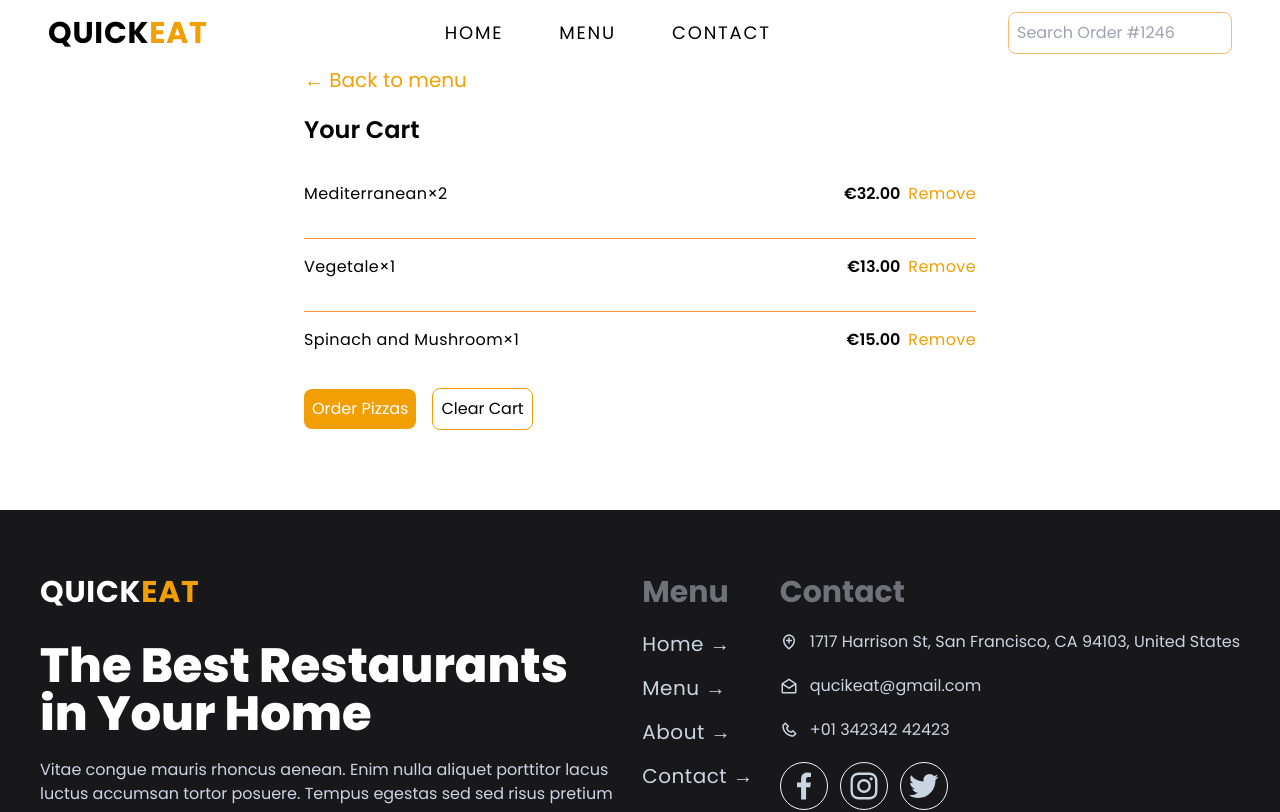
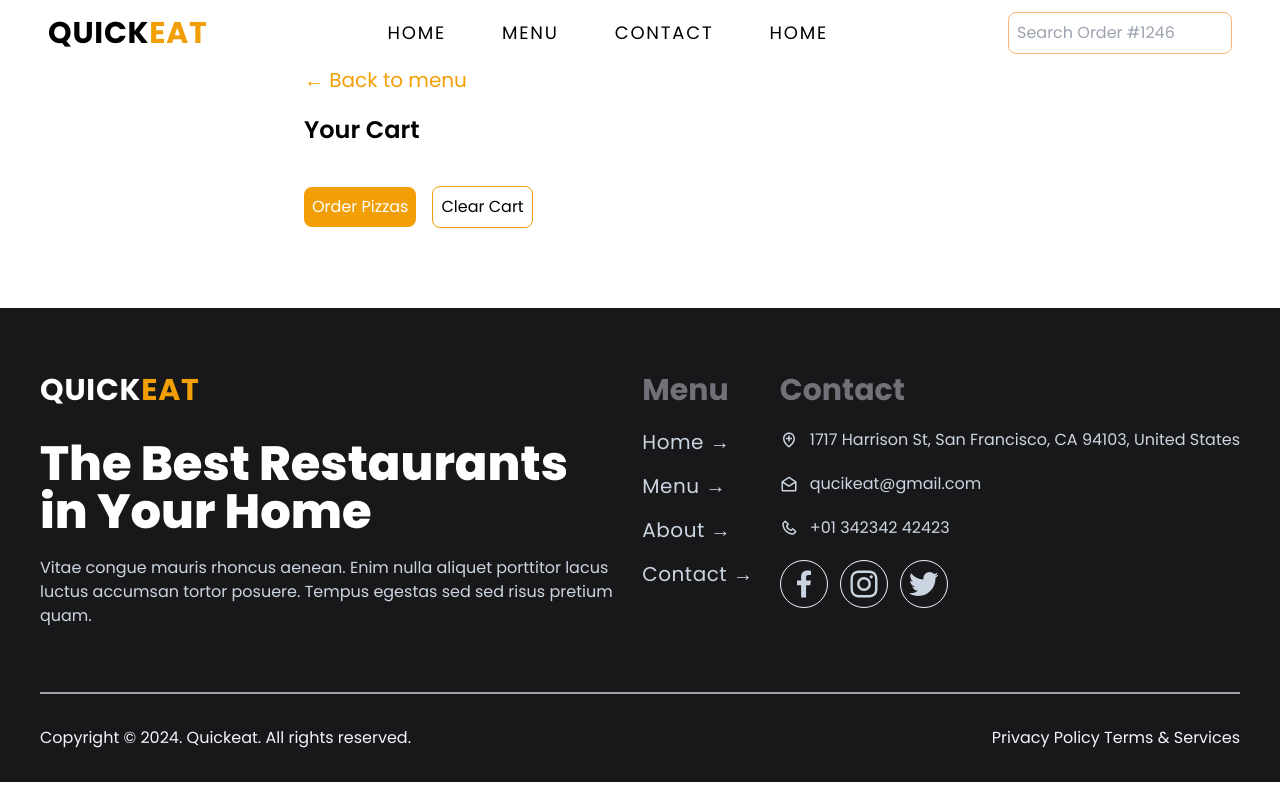
Before and after one commit to HasithKovinda/pizzify, a React (Vite) app: page /cart in a window 1280 px wide. Shown: the top 812 px of the page. Built offline with nearby package versions, Linux system fonts and the light colour scheme.

Commit message:
refactor navlinks in navbar

```diff
--- a/src/components/NavBar.tsx
+++ b/src/components/NavBar.tsx
@@ -1,10 +1,10 @@
 import { useState } from "react";
 import { BiMenu, BiXCircle, BiCart } from "react-icons/bi";
 import Link from "./Link";
-import { Link as RouterLink } from "react-router-dom";
 import SearchOrder from "../features/order/SearchOrder";
 import useAppSelector from "../hooks/useAppSelector";
 import { totalCartQuantity } from "../features/cart/cartSlice";
+import NavLink from "./NavLink";
 
 function NavBar() {
   const userName = useAppSelector((state) => state.user.userName);
@@ -24,27 +24,17 @@ function NavBar() {
         />
       </div>
       <ul className="hidden  md:flex md:px-4 md:text-lg md:tracking-widest md:uppercase md:gap-x-2 lg:gap-x-14">
-        <li className="hover:text-primary transition-all">
-          <a href="#">Home</a>
-        </li>
-        <li className="hover:text-primary transition-all">
-          <RouterLink to="menu">Menu</RouterLink>
-          {/* <a href="#">About</a> */}
-        </li>
-        <li className="hover:text-primary transition-all">
-          <a href="#" className="py-1">
-            Contact
-          </a>
-        </li>
+        <NavLink to="/">Home </NavLink>
+        <NavLink to="/menu">Menu </NavLink>
+        <NavLink to="/contact">Contact </NavLink>
+        <NavLink to="/">Home </NavLink>
         {totalQuantity ? (
-          <li className="hover:text-primary transition-all">
-            <a href="#" className=" flex text-primary gap-3">
-              <span>Cart</span>
-              <BiCart className="text-2xl" />
-              <span>{totalQuantity}</span>
-              {/* <span>{formatCurrency(30)}</span> */}
-            </a>
-          </li>
+          <NavLink to="/cart" classNames="flex text-primary gap-3">
+            {" "}
+            <span>Cart</span>
+            <BiCart className="text-2xl" />
+            <span>{totalQuantity}</span>
+          </NavLink>
         ) : null}
       </ul>
       <div className="flex items-center text-zinc-600 gap-2">
--- /dev/null
+++ b/src/components/NavLink.tsx
@@ -0,0 +1,20 @@
+import { ReactNode } from "react";
+import { Link } from "react-router-dom";
+
+export default function NavLink({
+  to,
+  classNames,
+  children,
+}: {
+  to: string;
+  classNames?: string;
+  children: ReactNode;
+}) {
+  return (
+    <li className="hover:text-primary transition-all">
+      <Link to={to} className={classNames}>
+        {children}
+      </Link>
+    </li>
+  );
+}
--- a/src/features/cart/Cart.tsx
+++ b/src/features/cart/Cart.tsx
@@ -1,31 +1,9 @@
-import useUserSelector from "../../hooks/useAppSelector";
+import useAppSelector from "../../hooks/useAppSelector";
 import CartItem from "./CartItem";
 
 function Cart() {
-  const fakeCart = [
-    {
-      pizzaId: 12,
-      name: "Mediterranean",
-      quantity: 2,
-      unitPrice: 16,
-      totalPrice: 32,
-    },
-    {
-      pizzaId: 6,
-      name: "Vegetale",
-      quantity: 1,
-      unitPrice: 13,
-      totalPrice: 13,
-    },
-    {
-      pizzaId: 11,
-      name: "Spinach and Mushroom",
-      quantity: 1,
-      unitPrice: 15,
-      totalPrice: 15,
-    },
-  ];
-  const name = useUserSelector((state) => state.user.userName);
+  const name = useAppSelector((state) => state.user.userName);
+  const cart = useAppSelector((state) => state.cart.cart);
   return (
     <section className="px-12">
       <div className="max-w-2xl mx-auto">
@@ -34,7 +12,7 @@ function Cart() {
         </button>
         <h2 className="font-semibold text-2xl mb-5">Your Cart {name}</h2>
         <article className="flex flex-col gap-4 divide-y divide-orange-400">
-          {fakeCart.map((cart) => {
+          {cart.map((cart) => {
             return <CartItem {...cart} key={cart.name} />;
           })}
         </article>
```
